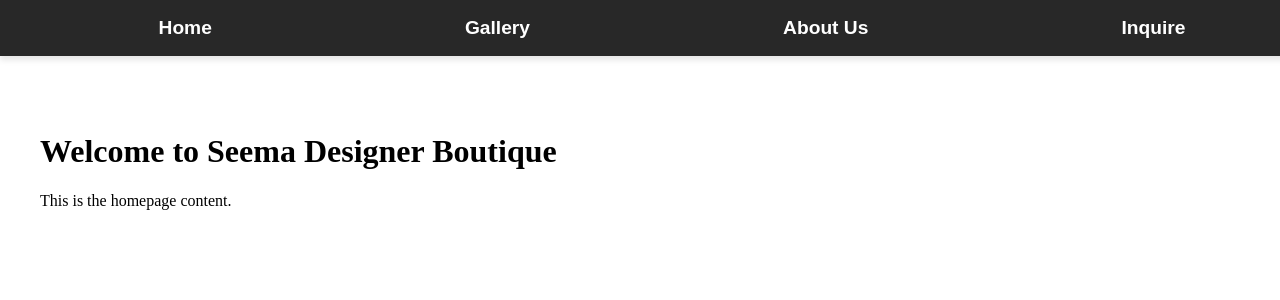
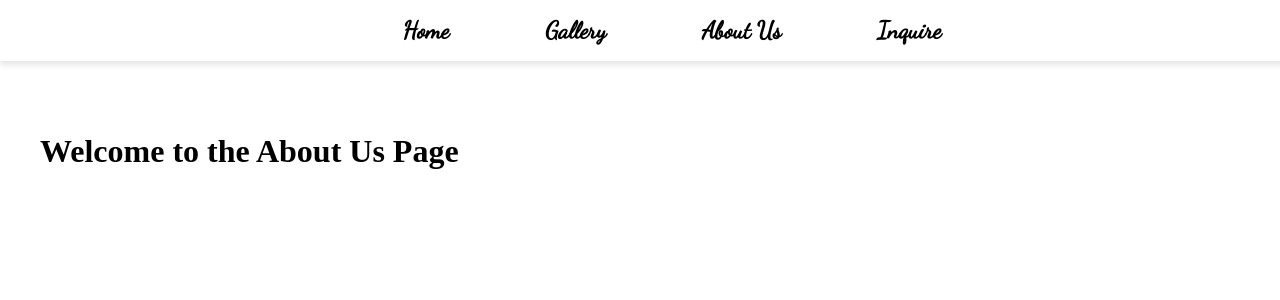
Before and after one commit to TanishqM1/seemaboutique, a React (Create React App) app: page /about in a window 1280 px wide. Shown: the top 300 px of the page. Built offline with nearby package versions, Linux system fonts and the light colour scheme.

Commit message:
base website

```diff
--- a/public/index.html
+++ b/public/index.html
@@ -1,6 +1,8 @@
 <!DOCTYPE html>
 <html lang="en">
   <head>
+    <link href="https://fonts.googleapis.com/css2?family=Dancing+Script&family=Pacifico&display=swap" rel="stylesheet">
+    <link href="https://fonts.googleapis.com/css2?family=Great+Vibes&display=swap" rel="stylesheet">
     <meta charset="UTF-8" />
     <meta name="viewport" content="width=device-width, initial-scale=1.0" />
     <title>Seema Designer Boutique</title>
--- a/src/App.js
+++ b/src/App.js
@@ -1,5 +1,10 @@
 import React from 'react';
-import Navbar from './components/Navbar'; // Adjust the path based on your file structure
+import { BrowserRouter as Router, Routes, Route } from 'react-router-dom'; // Import Router components
+import Navbar from './components/Navbar';
+import Home from './components/Home';
+import Gallery from './components/Gallery';
+import About from './components/About';
+import Inquire from './components/Inquire';
 import styled from 'styled-components';
 
 const Container = styled.div`
@@ -9,13 +14,17 @@ const Container = styled.div`
 
 function App() {
   return (
-    <>
+    <Router> {/* Wrap everything in Router to enable routing */}
       <Navbar />
       <Container>
-        <h1>Welcome to Seema Designer Boutique</h1>
-        <p>This is the homepage content.</p>
+        <Routes>
+          <Route path="/" element={<Home />} />
+          <Route path="/gallery" element={<Gallery />} />
+          <Route path="/about" element={<About />} />
+          <Route path="/inquire" element={<Inquire />} />
+        </Routes>
       </Container>
-    </>
+    </Router>
   );
 }
 
--- /dev/null
+++ b/src/components/About.js
@@ -0,0 +1,11 @@
+import React from 'react';
+
+function About() {
+  return (
+    <div>
+      <h1>Welcome to the About Us Page</h1>
+    </div>
+  );
+}
+
+export default About;
--- /dev/null
+++ b/src/components/Gallery.js
@@ -0,0 +1,11 @@
+import React from 'react';
+
+function Gallery() {
+  return (
+    <div>
+      <h1>Welcome to the Gallery Page</h1>
+    </div>
+  );
+}
+
+export default Gallery;
--- /dev/null
+++ b/src/components/Home.js
@@ -0,0 +1,11 @@
+import React from 'react';
+
+function Home() {
+  return (
+    <div>
+      <h1>Welcome to Seema Designer Boutique - Home Page</h1>
+    </div>
+  );
+}
+
+export default Home;
--- /dev/null
+++ b/src/components/Inquire.js
@@ -0,0 +1,11 @@
+import React from 'react';
+
+function Inquire() {
+  return (
+    <div>
+      <h1>Welcome to the Inquire Page</h1>
+    </div>
+  );
+}
+
+export default Inquire;
--- a/src/components/Navbar.js
+++ b/src/components/Navbar.js
@@ -1,42 +1,51 @@
 import React from 'react';
 import styled from 'styled-components';
+import { Link } from 'react-router-dom'; // Import Link from react-router-dom
 
 // Styled component for the Navbar
 const NavbarContainer = styled.nav`
   width: 100%;
-  background-color: #282828;
+  background-color: white;
   position: fixed;
   top: 0;
   left: 0;
   z-index: 1000;
   padding: 1rem 2rem;
   display: flex;
-  justify-content: space-around;
+  justify-content: center;  /* Center align all the buttons */
   align-items: center;
   box-shadow: 0 4px 6px rgba(0, 0, 0, 0.1);
+  border-color: black;
 `;
 
-const NavButton = styled.button`
-  background: none;
-  color: #fff;
-  border: none;
-  font-size: 1.2rem;
+const NavButtonsContainer = styled.div`
+  display: flex;
+  gap: 6rem;  /* Spacing between the buttons */
+`;
+
+const NavButton = styled(Link)`
+  color: black;
+  text-decoration: none;
+  font-size: 1.5rem;
+  font-family: 'Dancing Script', cursive; /* Elegant cursive font */
   font-weight: bold;
   cursor: pointer;
   transition: color 0.3s ease;
 
   &:hover {
-    color: #0ddeb8;
+    color: white;
   }
 `;
 
 function Navbar() {
   return (
     <NavbarContainer>
-      <NavButton>Home</NavButton>
-      <NavButton>Gallery</NavButton>
-      <NavButton>About Us</NavButton>
-      <NavButton>Inquire</NavButton>
+      <NavButtonsContainer>
+        <NavButton to="/">Home</NavButton>
+        <NavButton to="/gallery">Gallery</NavButton>
+        <NavButton to="/about">About Us</NavButton>
+        <NavButton to="/inquire">Inquire</NavButton>
+      </NavButtonsContainer>
     </NavbarContainer>
   );
 }
```
Also changed, not shown: src/imgs/boutiquepic.jpg (added).
